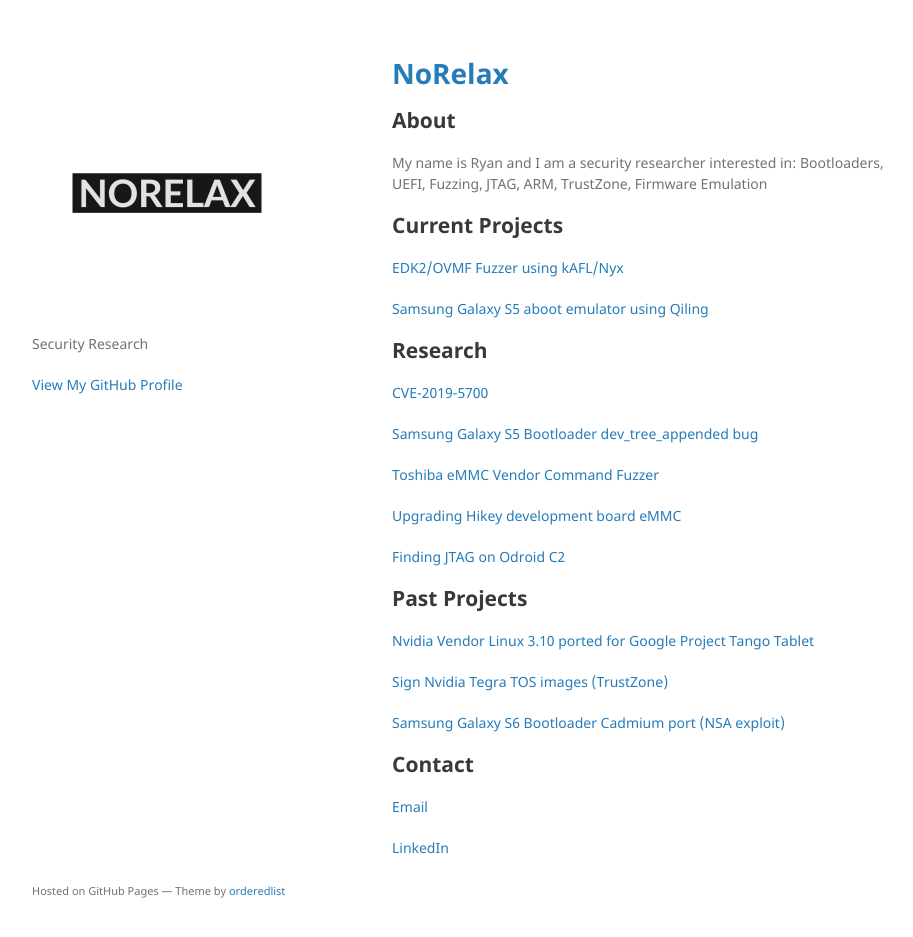
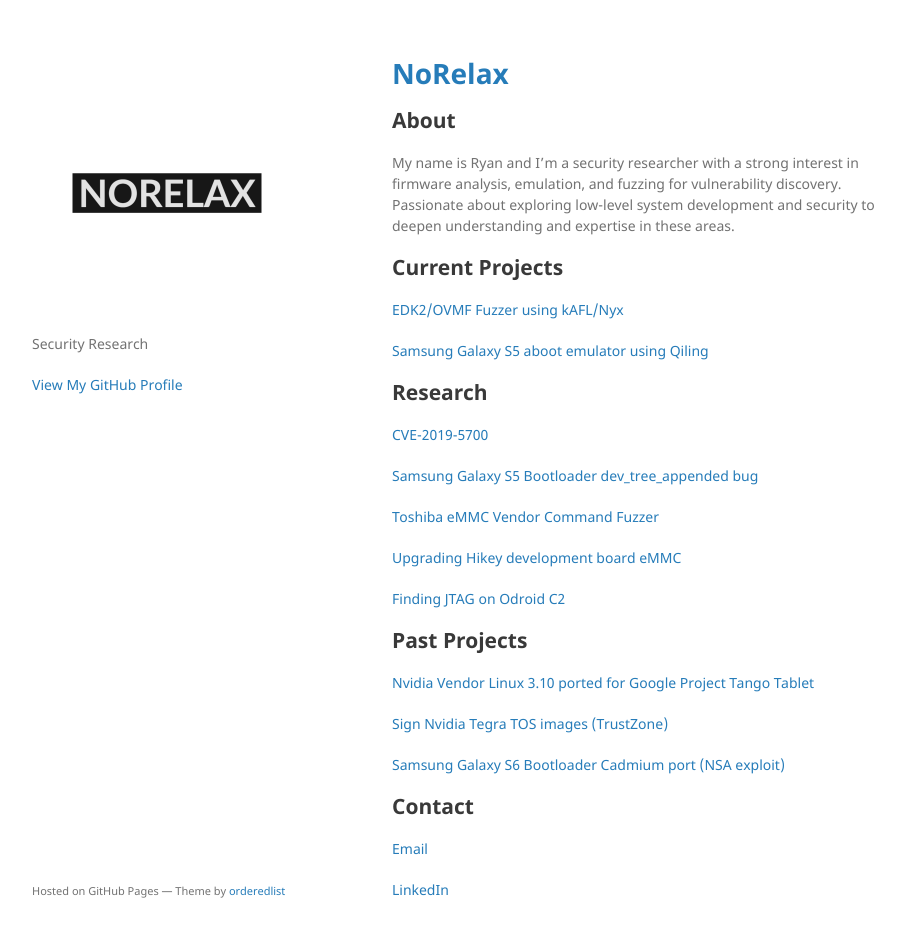
Before and after one commit to oscardagrach/oscardagrach.github.io, a Jekyll site: the page built from index.md, in a window 1280 px wide and 970 px high. Shown: the top 937 px of the window, without its empty margins (178-1091 px from the left). Built offline with Jekyll 4.4.1, drawn with Linux system fonts in a browser that asks for light colours; our own code applies the rules of GitHub Pages for plain Markdown files.

Commit message:
Update index.md

```diff
--- a/index.md
+++ b/index.md
@@ -1,7 +1,7 @@
 # [NoRelax](https://norelax.org)
 
 ## About
-My name is Ryan and I am a security researcher interested in: Bootloaders, UEFI, Fuzzing, JTAG, ARM, TrustZone, Firmware Emulation
+My name is Ryan and I'm a security researcher with a strong interest in firmware analysis, emulation, and fuzzing for vulnerability discovery. Passionate about exploring low-level system development and security to deepen understanding and expertise in these areas.
 
 ## Current Projects
 [EDK2/OVMF Fuzzer using kAFL/Nyx](https://github.com/oscardagrach/uefi_fuzzer)
```
